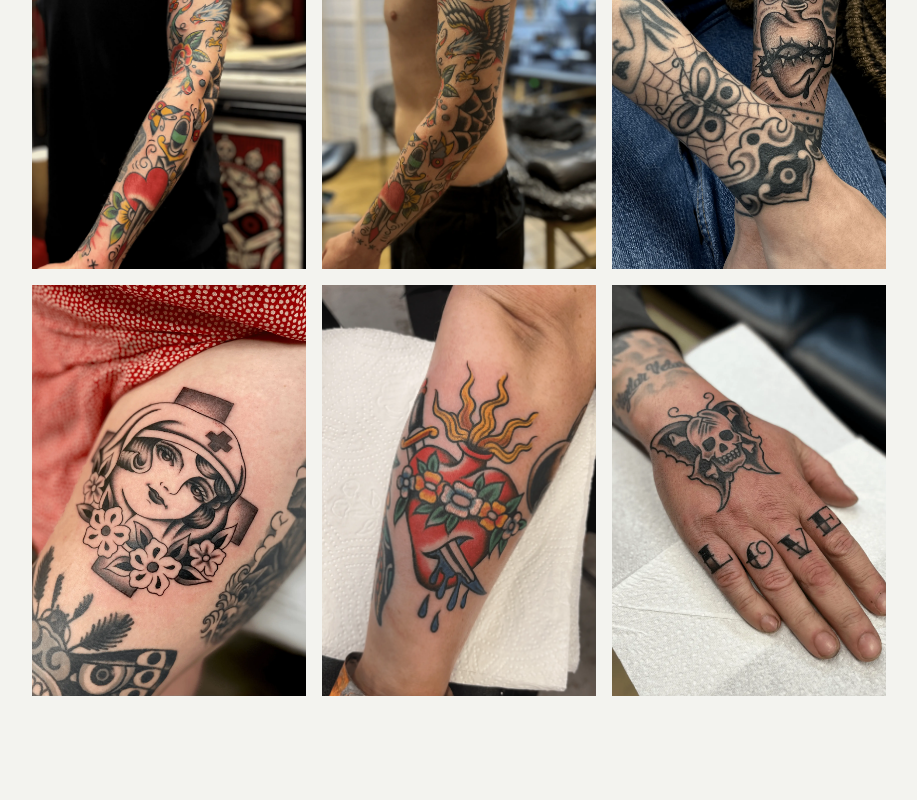
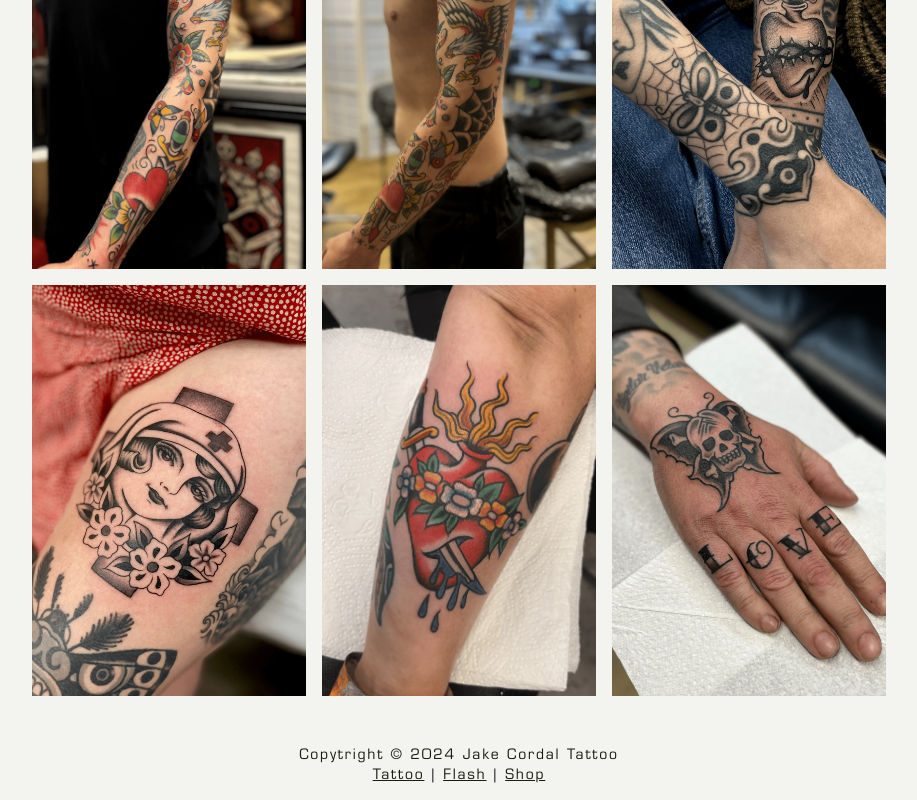
Before and after one commit to irie612/jake_website, a Next.js app: page / in a window 1280 px wide. Shown: the part 4203-5003 px from the top of the page, without its empty margins (181-1098 px from the left). Before the commit the page ends 4931 px from the top, so only its background shows below. Built offline with nearby package versions, Linux system fonts and the light colour scheme.

Commit message:
add footer

```diff
--- a/app/layout.tsx
+++ b/app/layout.tsx
@@ -3,6 +3,7 @@ import type { Metadata } from "next";
 import localFont from "next/font/local"
 import Header from "@/components/header";
 import Navbar from "@/components/navbar";
+import Footer from "@/components/footer";
 import { ArrowUpButton } from "@/components/floating_button";
 
 const eurostile = localFont({
@@ -52,6 +53,7 @@ const RootLayout = ({ children }: { children: React.ReactNode }) => {
 				</div>
 				{children}
 				<ArrowUpButton />
+				<Footer />
 			</body>
 		</html>
 	);
--- /dev/null
+++ b/components/footer.tsx
@@ -0,0 +1,19 @@
+import React from 'react';
+import Link from 'next/link';
+
+const Footer = () => {
+    return (
+        <footer className="bg-ivory dark:bg-maire text-maire dark:text-ivory py-4">
+            <div className="flex flex-col w-full justify-center items-center">
+                <div className="text-sm">
+                    Copytright &copy; {new Date().getFullYear()} Jake Cordal Tattoo
+                </div>
+                <div className="text-sm">
+                    <Link href="/" className="active:text-gold underline">Tattoo</Link> | <Link href="/flash" className="active:text-gold underline">Flash</Link> | <a href="https://jakecordal.bigcartel.com" className="active:text-gold underline">Shop</a>
+                </div>
+            </div>
+        </footer>
+    );
+};
+
+export default Footer;
```
